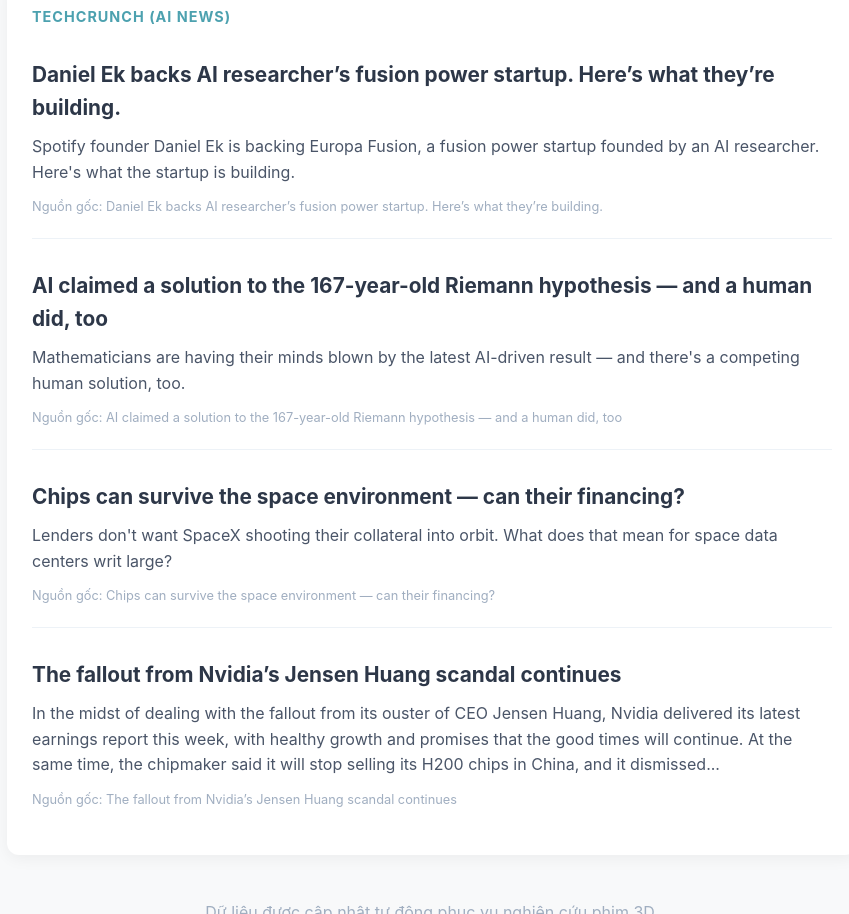
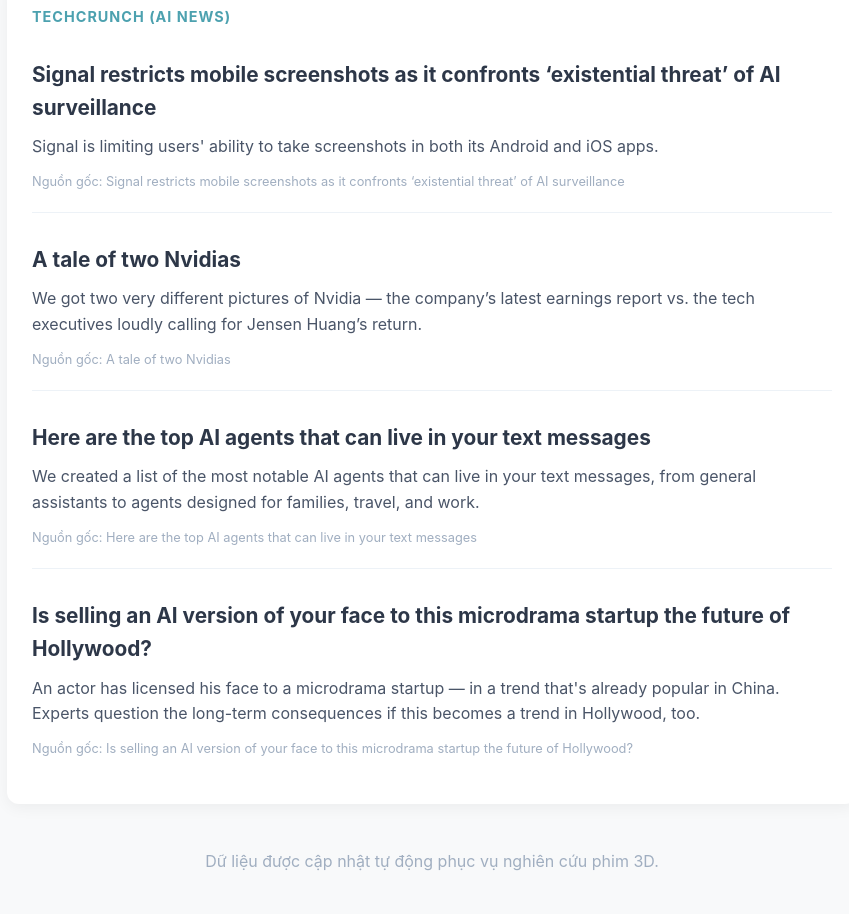
Before and after one commit to lelevietnam99/3d-ai-prompt-news, a plain HTML site: page index.html in a window 1280 px wide. Shown: the part 1886-2800 px from the top of the page, without its empty margins (208-1057 px from the left). Drawn offline with Linux system fonts and the light colour scheme.

Commit message:
Auto-update AI 3D Prompt News

```diff
--- a/index.html
+++ b/index.html
@@ -28,7 +28,7 @@
     <div class="container">
         <header>
             <h1>Cập Nhật AI & Prompt Làm Phim</h1>
-            <p>Dành riêng cho dự án Phim 3D Đức Phật | 21/11/2026</p>
+            <p>Dành riêng cho dự án Phim 3D Đức Phật | 22/11/2026</p>
         </header>
 <div class="feed-card"><div class="source-name">OpenAI (ChatGPT Updates)</div>
                 <div class="news-item">
@@ -89,30 +89,30 @@
                 </div><div class="feed-card"><div class="source-name">TechCrunch (AI News)</div>
                 <div class="news-item">
                     <div class="tag-container"></div>
-                    <a class="news-title" href="https://techcrunch.com/2026/11/20/daniel-ek-backs-ai-researchers-fusion-power-startup-heres-what-theyre-building/" target="_blank">Daniel Ek backs AI researcher’s fusion power startup. Here’s what they’re building.</a>
-                    <div class="summary-vi">Spotify founder Daniel Ek is backing Europa Fusion, a fusion power startup founded by an AI researcher. Here's what the startup is building.</div>
-                    <div class="meta">Nguồn gốc: Daniel Ek backs AI researcher’s fusion power startup. Here’s what they’re building.</div>
+                    <a class="news-title" href="https://techcrunch.com/2026/11/21/signal-restricts-mobile-screenshots-as-it-confronts-existential-threat-of-ai-surveillance/" target="_blank">Signal restricts mobile screenshots as it confronts ‘existential threat’ of AI surveillance</a>
+                    <div class="summary-vi">Signal is limiting users' ability to take screenshots in both its Android and iOS apps.</div>
+                    <div class="meta">Nguồn gốc: Signal restricts mobile screenshots as it confronts ‘existential threat’ of AI surveillance</div>
                 </div>
 
                 <div class="news-item">
                     <div class="tag-container"></div>
-                    <a class="news-title" href="https://techcrunch.com/2026/11/20/ai-claimed-a-solution-to-the-167-year-old-riemann-hypothesis-and-a-human-did-too/" target="_blank">AI claimed a solution to the 167-year-old Riemann hypothesis — and a human did, too</a>
-                    <div class="summary-vi">Mathematicians are having their minds blown by the latest AI-driven result — and there's a competing human solution, too.</div>
-                    <div class="meta">Nguồn gốc: AI claimed a solution to the 167-year-old Riemann hypothesis — and a human did, too</div>
+                    <a class="news-title" href="https://techcrunch.com/2026/11/21/a-tale-of-two-nvidias/" target="_blank">A tale of two Nvidias</a>
+                    <div class="summary-vi">We got two very different pictures of Nvidia —  the company’s latest earnings report vs. the tech executives loudly calling for Jensen Huang’s return.</div>
+                    <div class="meta">Nguồn gốc: A tale of two Nvidias</div>
                 </div>
 
                 <div class="news-item">
                     <div class="tag-container"></div>
-                    <a class="news-title" href="https://techcrunch.com/2026/11/20/chips-can-survive-the-space-environment-can-their-financing/" target="_blank">Chips can survive the space environment — can their financing?</a>
-                    <div class="summary-vi">Lenders don't want SpaceX shooting their collateral into orbit. What does that mean for space data centers writ large?</div>
-                    <div class="meta">Nguồn gốc: Chips can survive the space environment — can their financing?</div>
+                    <a class="news-title" href="https://techcrunch.com/2026/11/21/all-the-ai-agents-that-can-live-in-your-text-messages/" target="_blank">Here are the top AI agents that can live in your text messages</a>
+                    <div class="summary-vi">We created a list of the most notable AI agents that can live in your text messages, from general assistants to agents designed for families, travel, and work.</div>
+                    <div class="meta">Nguồn gốc: Here are the top AI agents that can live in your text messages</div>
                 </div>
 
                 <div class="news-item">
                     <div class="tag-container"></div>
-                    <a class="news-title" href="https://techcrunch.com/podcast/the-fallout-from-nvidias-jensen-huang-scandal-continues/" target="_blank">The fallout from Nvidia’s Jensen Huang scandal continues</a>
-                    <div class="summary-vi">In the midst of dealing with the fallout from its ouster of CEO Jensen Huang, Nvidia delivered its latest earnings report this week, with healthy growth and promises that the good times will continue. At the same time, the chipmaker said it will stop selling its H200 chips in China, and it dismissed...</div>
-                    <div class="meta">Nguồn gốc: The fallout from Nvidia’s Jensen Huang scandal continues</div>
+                    <a class="news-title" href="https://techcrunch.com/2026/11/21/is-selling-an-ai-version-of-your-face-to-this-microdrama-startup-the-future-of-hollywood/" target="_blank">Is selling an AI version of your face to this microdrama startup the future of Hollywood?</a>
+                    <div class="summary-vi">An actor has licensed his face to a microdrama startup — in a trend that's already popular in China. Experts question the long-term consequences if this becomes a trend in Hollywood, too.</div>
+                    <div class="meta">Nguồn gốc: Is selling an AI version of your face to this microdrama startup the future of Hollywood?</div>
                 </div>
                 </div>
         <footer style="text-align: center; color: #a0aec0; padding: 20px;">
```
